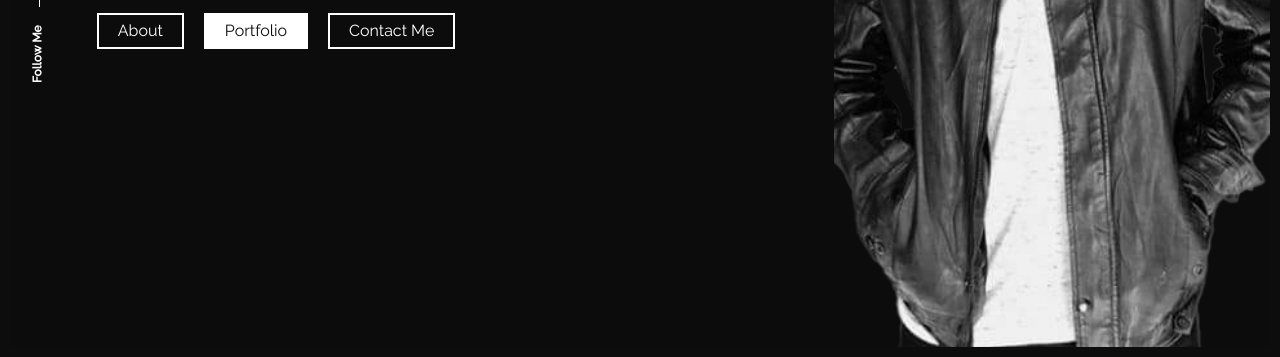
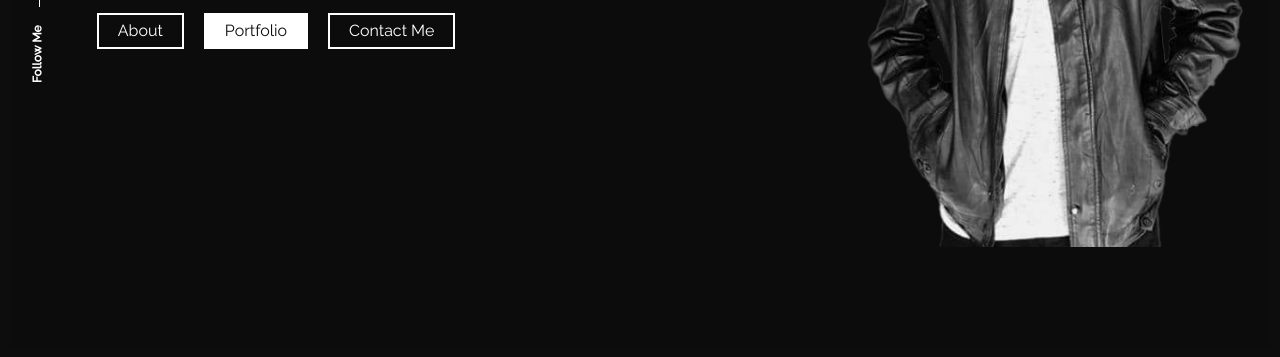
Before and after one commit to MuhammadIshaq009/myportfolio, a React app: page / in a window 1280 px wide. Shown: the part 443-800 px from the top of the page. Built offline with nearby package versions, Linux system fonts and the light colour scheme; some packages are replaced by stand-ins of ours.

Commit message:
Update style.css

```diff
--- a/src/pages/home/style.css
+++ b/src/pages/home/style.css
@@ -92,10 +92,11 @@ section {
 }
 
 .intro_sec .h_bg-image {
-    background-size: cover;
-    background-position: center;
-    min-height: 700px;
-    position: relative;
+    height: 482px !important;
+    background-position: 50%;
+    background-size: contain;
+    background-repeat: no-repeat;
+    min-height: 580px;
 }
 
 .ac_btn {
```
